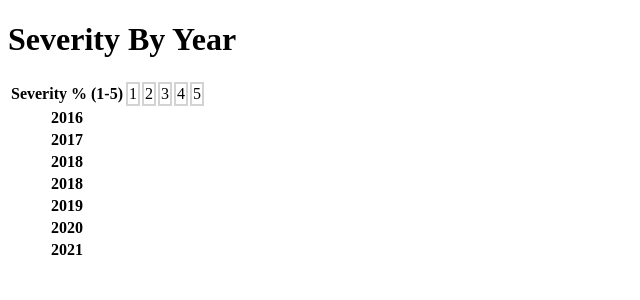
After one commit to PranaySarveiya/Team_CS180, a Django app: template mysite/hello/templates/hello/severity_by_year.html in a window 1280 px wide. The commit adds this page. Shown: the top 300 px of the page, without its empty margins (0-640 px from the left). Run offline with Django 4.2, Linux system fonts and the light colour scheme; the template is opened without the code that fills it, so the values that code supplies are empty; parts of the project's set-up code (start-up, migrations or seed data) failed here and were passed over; some libraries are stand-ins or nearby versions.

Commit message:
added severity by year feature

```diff
--- a/mysite/hello/templates/hello/search.html
+++ b/mysite/hello/templates/hello/search.html
@@ -54,6 +54,7 @@
                 Car Accident Trivia:
             </h2>
             <a href = '/hello/top-5-states/'><p>Top 5 states for number of car accidents</p></a>
+            <a href = '/hello/severity_by_year/'><p>Severity percentage by year</p></a>
         </div>
     </body>
 </html>
--- /dev/null
+++ b/mysite/hello/templates/hello/severity_by_year.html
@@ -0,0 +1,136 @@
+<!DOCTYPE html>
+<html>
+<head>
+    <meta charset="utf-8">
+    {% comment %} <title>Simple table</title>
+    <link href="/hello/minimal-table.css" rel="stylesheet" type="text/css"> {% endcomment %}
+    <script src = "https://cdn.jsdelivr.net/npm/chart.js@3.7.1/dist/chart.min.js"></script>
+    <style>
+        td {
+            border: solid 2px lightgrey;
+        }
+    </style>
+</head>
+
+
+<h1>
+    Severity By Year
+</h1>
+
+<table>
+    <tr>
+        <th> Severity % (1-5) </th>
+        <td> 1 </td>
+        <td> 2 </td>
+        <td> 3 </td>
+        <td> 4 </td>
+        <td> 5 </td>
+    </tr>
+    <tr>
+        <th>    2016 </th>
+        {%for P in percent_2016%}
+        <td> {{P}} </td>
+        {%endfor%}
+    </tr>
+    <tr>
+        <th> 2017 </th>
+        {%for P in percent_2017%}
+        <td> {{P}} </td>
+        {%endfor%}
+    </tr>
+    <tr>
+        <th> 2018 </th>
+        {%for P in percent_2018%}
+        <td> {{P}} </td>
+        {%endfor%}
+    </tr>
+    <tr>
+        <th> 2018 </th>
+        {%for P in percent_2018%}
+        <td> {{P}} </td>
+        {%endfor%}
+    </tr>
+    <tr>
+        <th> 2019 </th>
+        {%for P in percent_2019%}
+        <td> {{P}} </td>
+        {%endfor%}
+    </tr>
+    <tr>
+        <th> 2020</th>
+        {%for P in percent_2020%}
+        <td> {{P}} </td>
+        {%endfor%}
+    </tr>
+    <tr>
+        <th> 2021</th>
+        {%for P in percent_2021%}
+        <td> {{P}} </td>
+        {%endfor%}
+    </tr>
+</table>
+
+</br>
+</br>
+<div>
+    {% comment %} <canvas id="Chart2016" width="400" height="400"></canvas> {% endcomment %}
+</div>
+
+<script>
+    const ctx = document.getElementById('Chart2016').getContext('2d');
+    const Chart2016 = new Chart(ctx, {
+        type: 'doughnut',
+        data: {
+
+          labels: ['1', '2', '3', '4', '5'],
+
+          datasets: [{
+            label: 'Accident Severity in 2016',
+            data: [{%for P in percent_2016%}'{{P}}',{%endfor%}],
+            backgroundColor: [ 'rgb(255, 99, 132)', 'rgb(255, 159, 64)', 'rgb(255, 205, 86)', 'rgb(75, 192, 192)', 'rgb(54, 162, 235)', ],
+          }]
+        },
+        options: {
+            responsive: false,
+            maintainAspectRatio: false,
+            plugins: {
+                datalabels: {
+                  formatter: (value) => {
+                    return value + '%';
+                  }
+                }
+              }
+        },
+    });
+
+
+</script>
+<script>
+    const ctx = document.getElementById('Chart2017').getContext('2d');
+    const Chart2016 = new Chart(ctx, {
+        type: 'doughnut',
+        data: {
+
+          labels: ['1', '2', '3', '4', '5'],
+
+          datasets: [{
+            label: 'Accident Severity in 2017',
+            data: [{%for P in percent_2017%}'{{P}}',{%endfor%}],
+            backgroundColor: [ 'rgb(255, 99, 132)', 'rgb(255, 159, 64)', 'rgb(255, 205, 86)', 'rgb(75, 192, 192)', 'rgb(54, 162, 235)', ],
+          }]
+        },
+        options: {
+            responsive: false,
+            maintainAspectRatio: false,
+            plugins: {
+                datalabels: {
+                  formatter: (value) => {
+                    return value + '%';
+                  }
+                }
+              }
+        },
+    });
+</script>
+
+</html>
--- a/mysite/hello/urls.py
+++ b/mysite/hello/urls.py
@@ -9,5 +9,7 @@ urlpatterns = [
 	#path('search-state/', views.AccidentByState, name = 'search-state'),	#eventually probably want to make this it's own html page
 	path('top-5-states/', views.Top5States, name='top-5-states'),
 	path('modify/', views.Modify, name='modify'),
+	path('severity_by_year/', views.SeveritybyYear, name='severity_by_year'),
 	path('crashes_by_month/', views.crashes_by_month, name='crashes_by_month')
+
 ]
```
Also changed, not shown: mysite/hello/views.py (+49 -0 lines).
